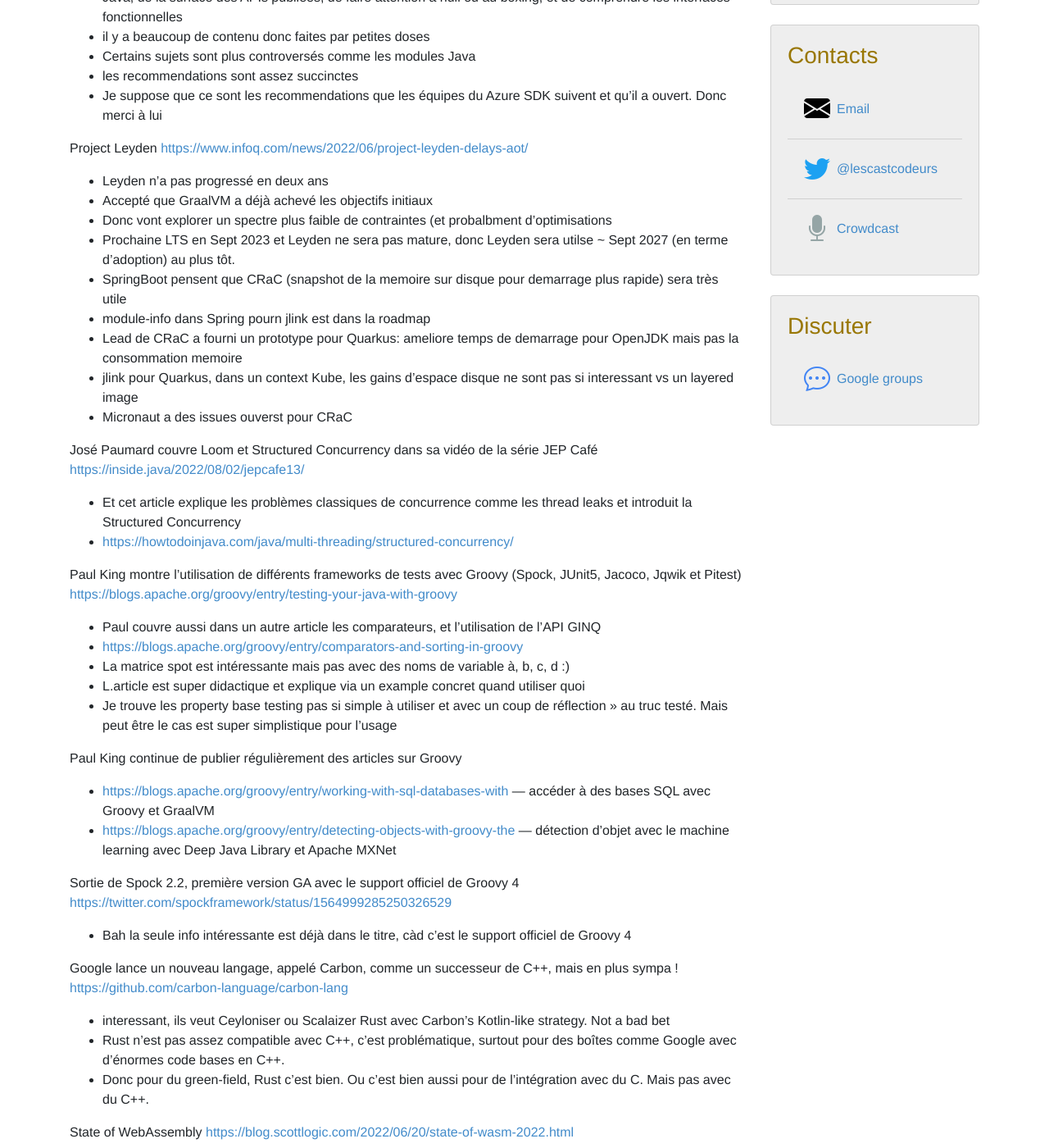
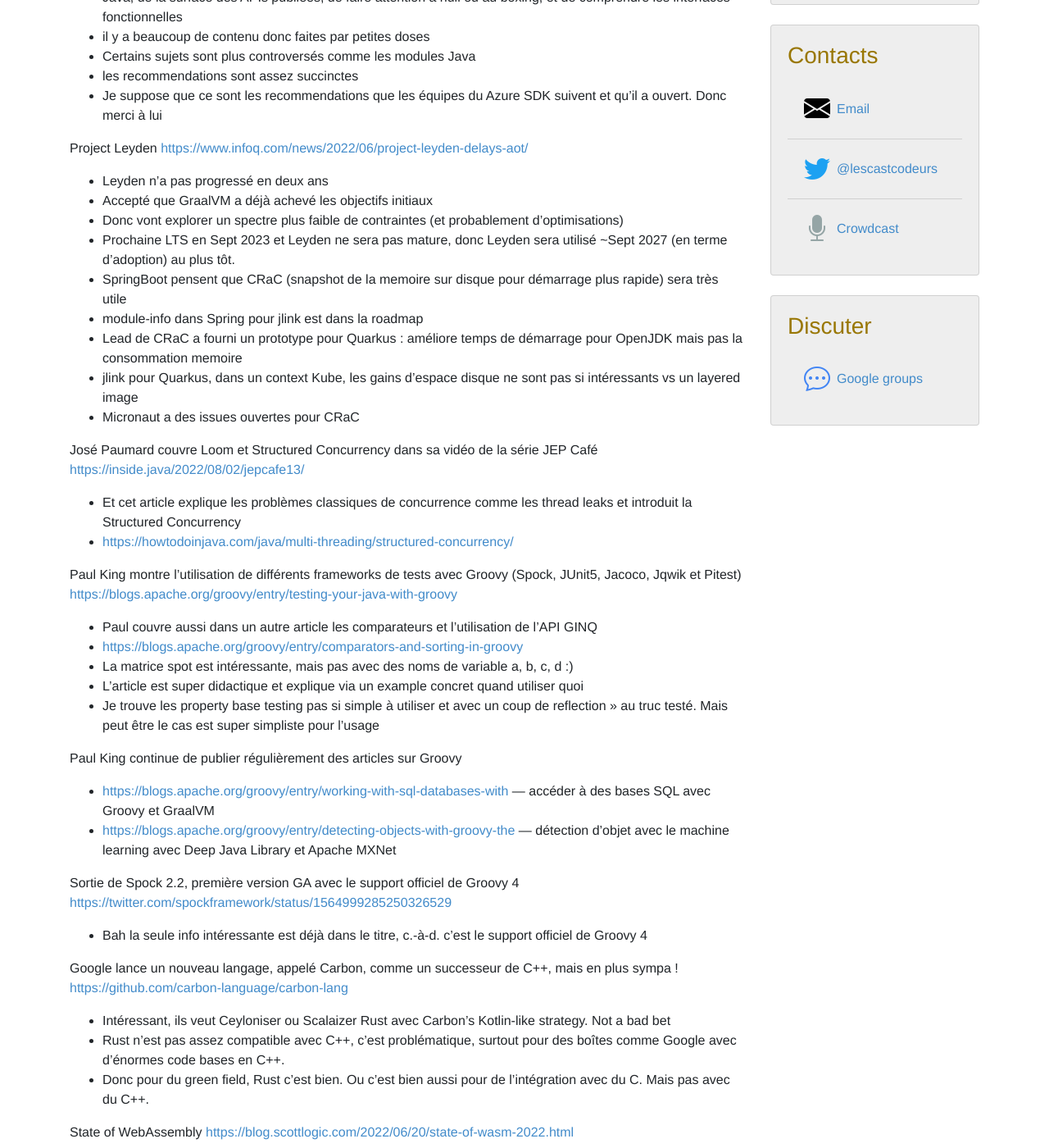
Before and after one commit to lescastcodeurs/lescastcodeurs.com, a Jekyll site: the page built from _posts/2022-09-12-lcc-284-de-mal-en-pis-partie-1.md, in a window 1280 px wide and 1400 px high, scrolled down 637 px. Shown: the whole window at 82% size. Built offline with Jekyll 4.4.1, drawn with Linux system fonts in a browser that asks for light colours; comment, search, counter and statistics services are not loaded; some of the changed text lies outside the part shown.

Commit message:
Correction de typos sur 2022-09-12-lcc-284-de-mal-en-pis-partie-1.md

```diff
--- a/_posts/2022-09-12-lcc-284-de-mal-en-pis-partie-1.md
+++ b/_posts/2022-09-12-lcc-284-de-mal-en-pis-partie-1.md
@@ -34,15 +34,15 @@ Jonathan Giles, un principal architecte de Java chez Microsoft, a un site qui pa
 
 Project Leyden [https://www.infoq.com/news/2022/06/project-leyden-delays-aot/](https://www.infoq.com/news/2022/06/project-leyden-delays-aot/)
 
-- Leyden n'a pas progressé en deux ans
+- Leyden n’a pas progressé en deux ans
 - Accepté que GraalVM a déjà achevé les objectifs initiaux
-- Donc vont explorer un spectre plus faible de contraintes (et probalbment d'optimisations
-- Prochaine LTS en Sept 2023 et Leyden ne sera pas mature, donc Leyden sera utilse ~ Sept 2027 (en terme d'adoption) au plus tôt.
-- SpringBoot pensent que CRaC (snapshot de la memoire sur disque pour demarrage plus rapide) sera très utile
-- module-info dans Spring pourn jlink est dans la roadmap
-- Lead de CRaC a fourni un prototype pour Quarkus: ameliore temps de demarrage pour OpenJDK mais pas la consommation memoire
-- jlink pour Quarkus, dans un context Kube, les gains d'espace disque ne sont pas si interessant vs un layered image
-- Micronaut a des issues ouverst pour CRaC
+- Donc vont explorer un spectre plus faible de contraintes (et probablement d’optimisations)
+- Prochaine LTS en Sept 2023 et Leyden ne sera pas mature, donc Leyden sera utilisé ~Sept 2027 (en terme d’adoption) au plus tôt.
+- SpringBoot pensent que CRaC (snapshot de la memoire sur disque pour démarrage plus rapide) sera très utile
+- module-info dans Spring pour jlink est dans la roadmap
+- Lead de CRaC a fourni un prototype pour Quarkus : améliore temps de démarrage pour OpenJDK mais pas la consommation memoire
+- jlink pour Quarkus, dans un context Kube, les gains d’espace disque ne sont pas si intéressants vs un layered image
+- Micronaut a des issues ouvertes pour CRaC
 
 José Paumard couvre Loom et Structured Concurrency dans sa vidéo de la série JEP Café
 [https://inside.java/2022/08/02/jepcafe13/](https://inside.java/2022/08/02/jepcafe13/)
@@ -53,11 +53,11 @@ José Paumard couvre Loom et Structured Concurrency dans sa vidéo de la série
 Paul King montre l’utilisation de différents frameworks de tests avec Groovy (Spock, JUnit5, Jacoco, Jqwik et Pitest)
 [https://blogs.apache.org/groovy/entry/testing-your-java-with-groovy](https://blogs.apache.org/groovy/entry/testing-your-java-with-groovy)
 
-- Paul couvre aussi dans un autre article les comparateurs, et l’utilisation de l’API GINQ
+- Paul couvre aussi dans un autre article les comparateurs et l’utilisation de l’API GINQ
 - [https://blogs.apache.org/groovy/entry/comparators-and-sorting-in-groovy](https://blogs.apache.org/groovy/entry/comparators-and-sorting-in-groovy)
-- La matrice spot est intéressante mais pas avec des noms de variable à, b, c, d :)
-- L.article est super didactique et explique via un example concret quand utiliser quoi
-- Je trouve les property base testing pas si simple à utiliser et avec un coup de réflection >> au truc testé. Mais peut être le cas est super simplistique pour l’usage
+- La matrice spot est intéressante, mais pas avec des noms de variable a, b, c, d :)
+- L’article est super didactique et explique via un example concret quand utiliser quoi
+- Je trouve les property base testing pas si simple à utiliser et avec un coup de reflection >> au truc testé. Mais peut être le cas est super simpliste pour l’usage
 
 Paul King continue de publier régulièrement des articles sur Groovy
 - [https://blogs.apache.org/groovy/entry/working-with-sql-databases-with](https://blogs.apache.org/groovy/entry/working-with-sql-databases-with) — accéder à des bases SQL avec Groovy et GraalVM
@@ -67,43 +67,43 @@ Paul King continue de publier régulièrement des articles sur Groovy
 Sortie de Spock 2.2, première version GA avec le support officiel de Groovy 4
 [https://twitter.com/spockframework/status/1564999285250326529](https://twitter.com/spockframework/status/1564999285250326529)
 
-- Bah la seule info intéressante est déjà dans le titre, càd c’est le support officiel de Groovy 4
+- Bah la seule info intéressante est déjà dans le titre, c.-à-d. c’est le support officiel de Groovy 4
 
 Google lance un nouveau langage, appelé Carbon, comme un successeur de C++, mais en plus sympa !
 [https://github.com/carbon-language/carbon-lang](https://github.com/carbon-language/carbon-lang)
 
-- interessant, ils veut Ceyloniser ou Scalaizer Rust avec Carbon's Kotlin-like strategy. Not a bad bet
+- Intéressant, ils veut Ceyloniser ou Scalaizer Rust avec Carbon’s Kotlin-like strategy. Not a bad bet
 - Rust n’est pas assez compatible avec C++, c’est problématique, surtout pour des boîtes comme Google avec d’énormes code bases en C++.
-- Donc pour du green-field, Rust c’est bien. Ou c’est bien aussi pour de l’intégration avec du C. Mais pas avec du C++.
+- Donc pour du green field, Rust c’est bien. Ou c’est bien aussi pour de l’intégration avec du C. Mais pas avec du C++.
 
 State of WebAssembly [https://blog.scottlogic.com/2022/06/20/state-of-wasm-2022.html](https://blog.scottlogic.com/2022/06/20/state-of-wasm-2022.html)
 
 - On peut peut-être aussi rajouter l’utilisation de WebAssembly chez Figma
 - [https://neugierig.org/software/blog/2022/06/wasm-notes.html](https://neugierig.org/software/blog/2022/06/wasm-notes.html)
-- rust reste le langage de prédilection
+- Rust reste le langage de prédilection
 - Python monte
 - JavaScript est maintenant un langage viable
 - Wasmtime est le runtime le plus populaire
-- L’utilisation de WASM pour Serverless et la containérisation et en tant que hôte de plugin a beaucoup émergé
-- Les api non browser sont ce dont a besoin web assembly
-- En fait compilent pas JavaScript mais un moteur JavaScript et faire l’interprétation
-- fonctionnalités très demandées : threads, exceptions, GC, type réflection etc
+- L’utilisation de WASM pour Serverless et la containérisation et en tant qu’hôte de plugin a beaucoup émergé
+- Les APIs non browser sont ce dont a besoin web assembly
+- En fait ne compile pas JavaScript, mais un moteur JavaScript et fait l’interprétation
+- Fonctionnalités très demandées : threads, exceptions, GC, type reflection etc
 
 Graal VM 22.2
 [https://medium.com/graalvm/graalvm-22-2-smaller-jdk-size-improved-memory-usage-better-library-support-and-more-cb34b5b68ec0](https://medium.com/graalvm/graalvm-22-2-smaller-jdk-size-improved-memory-usage-better-library-support-and-more-cb34b5b68ec0)
 
 - GraalVM JDK plus petit
 - Plus petite conso mémoire lors de la création de native images
-- Un travail de Quarkus, Micronaut et Spring Native pour ûblier des métadonnées partagées
+- Un travail de Quarkus, Micronaut et Spring Native pour oublier des métadonnées partagées
 - [https://medium.com/graalvm/enhancing-3rd-party-library-support-in-graalvm-native-image-with-shared-metadata-9eeae1651da4](https://medium.com/graalvm/enhancing-3rd-party-library-support-in-graalvm-native-image-with-shared-metadata-9eeae1651da4)
 - Possibilité de générer des heap dump dans des native images
 - Différentes améliorations du compilateur
 - Support de Apple Silicon
-- Côté autres langages, GraalPython démarre plus vite et avec support étendu de librairie, et GraalJS avec une meilleurs interopérabilité
+- Côté autres langages, GraalPython démarre plus vite et avec support étendu de librairie, et GraalJS avec une meilleure interopérabilité
 
 Alex Blewitt un Java Champion est décédé prématurément [https://www.infoq.com/news/2022/07/alex-blewitt/](https://www.infoq.com/news/2022/07/alex-blewitt/)
 
-- notamment un contributeur à InfoQ
+- Notamment un contributeur à InfoQ
 
 
 ### Librairies
```
Also changed, not shown: other parts of _posts/2022-09-12-lcc-284-de-mal-en-pis-partie-1.md (+10 -10 lines).
